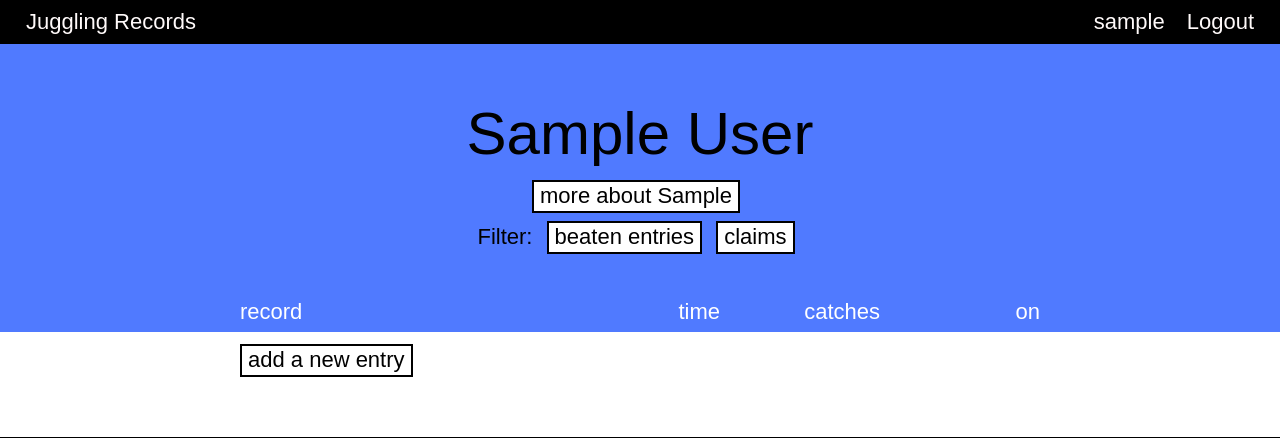
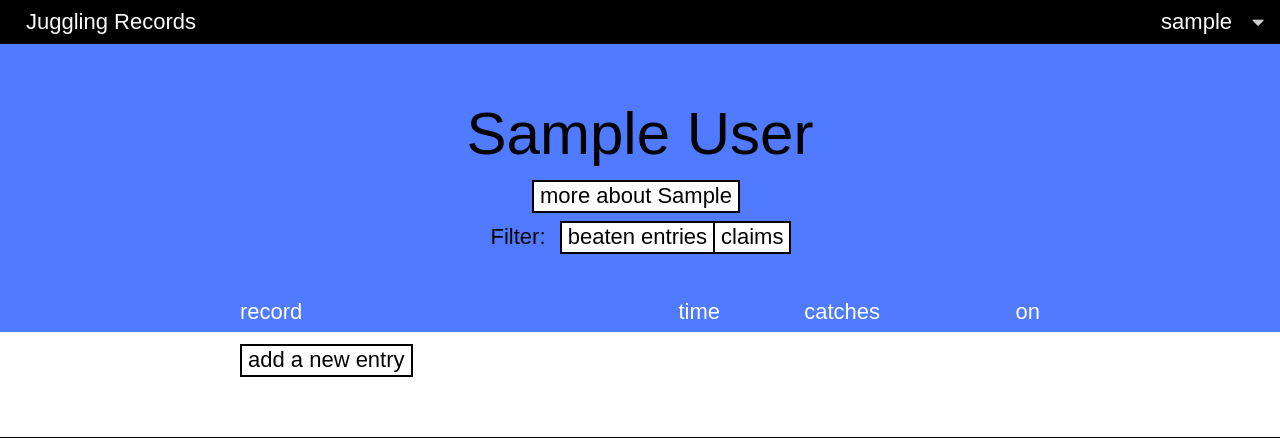
Before and after one commit to adekcz/jugglingRecords, a Django app: page /records/profilePage/1 in a window 1280 px wide. Shown: the top 438 px of the page. Run offline with Django 3.2, Linux system fonts and the light colour scheme; a user stored in the database is signed in; tables that the repository leaves empty hold one stand-in row (values such as "Sample post"); some libraries are stand-ins or nearby versions.

Commit message:
various stylistic changes popup menu in header filters visully collapsed

```diff
--- a/records/forms.py
+++ b/records/forms.py
@@ -1,5 +1,6 @@
 from django.contrib.auth.models import User
 from django.forms import ModelForm
+from django import forms
 from .models import Record
 
 class RegisterForm(ModelForm):
@@ -11,3 +12,8 @@ class NewRecordForm(ModelForm):
     class Meta:
         model = Record
         fields = ('public','category', 'catches', 'endurance_time', 'record_happened', 'url_to_proof' )
+
+class ProfileForm(forms.Form):
+    first_name = forms.CharField(label='Your name', max_length=100)
+    last_name = forms.CharField(label='Your last name', max_length=100)
+    pass
--- a/records/templates/records/base.html
+++ b/records/templates/records/base.html
@@ -15,9 +15,18 @@
 <div class="header-section w-clearfix">
         <a  class="header-link left-align"  href="/records/">Juggling Records</a>
         {% if user.is_authenticated %}
-            <a  class="header-link right-align" href="/records/logout">Logout</a>
-            <a  class="header-link right-align"
-                href="/records/profilePage/{{user.username}}">{{user.username}}</a>
+
+                <div class="dropdown-button w-dropdown" data-delay="0">
+                    <div class="dropdown w-dropdown-toggle"><img src="{% static 'records/images/arro.png' %}">
+                  </div>
+                  <nav class="dropdown-list w-dropdown-list">
+                      <a class="dropdown-link w-dropdown-link" href="/records/newRecord">new entry</a>
+                      <a class="dropdown-link w-dropdown-link" href="/records/accountSettings">account settings</a>
+                      <a class="dropdown-link w-dropdown-link" href="/records/logout">log out</a>
+                  </nav>
+                </div>
+                    <a  class="header-link right-align" href="/records/profilePage/{{user.username}}">{{user.username}}</a>
+              </div>
         {% else %}
             <a class="header-link right-align" href="/records/register">Register</a>
             <a class="header-link right-align" href="/records/login">Login</a>
--- a/records/templates/records/profilePage.html
+++ b/records/templates/records/profilePage.html
@@ -12,8 +12,10 @@
     </div>
     <div class="filter-line">
         <div class="filter-text">Filter:</div>
-        <a class="button w-button" href="my-account.html">beaten entries</a>
-        <a class="button w-button" href="my-account.html">claims</a>
+        {% spaceless %}
+        <a class="button stick w-button" href="my-account.html">beaten entries</a>
+        <a class="button stick w-button" href="my-account.html">claims</a>
+        {% endspaceless %}
     </div>
     <div class="database-line title">
         <div class="entry">
@@ -41,7 +43,7 @@
         {% for record in records %}
         <div class="entry w-clearfix">
             <div class="absolute-left-pt"></div>
-            <div class="absolute-right-pt">
+            <div class="manageButtons absolute-right-pt">
                 <a class="ed entrymanagement-link" href="new-entry.html">edit</a>
                 <a class="de entrymanagement-link" href="#">remove</a>
             </div>
@@ -58,7 +60,7 @@
                 </div>
                 <div class="entry-cell juggler-time"></div>
                 <div class="entry-cell juggler-on">
-                    <div> {{ record.record_happened }} </div>
+                    <div> {{ record.record_happened|date:"d/m/Y"  }} </div>
                 </div>
             </div>
         </div>
@@ -73,7 +75,7 @@
                     {{ record.endurance_time }}
                 </a>
             </div>
-            <div>on {{ record.record_happened }} </div>
+            <div>on {{ record.record_happened|date:"d/m/Y"  }} </div>
                 <a class="ed entrymanagement-link" href="#">edit</a>
                 <a class="de entrymanagement-link" href="#">remove</a>
             </div>
```
Also changed, not shown: backlog.txt (+9 -0 lines), records/templates/records/index.html (+5 -5 lines), records/templates/records/profileSettingsPage.html (added, +31 -0 lines), records/templates/records/recordCategoryPage.html (+7 -5 lines).
